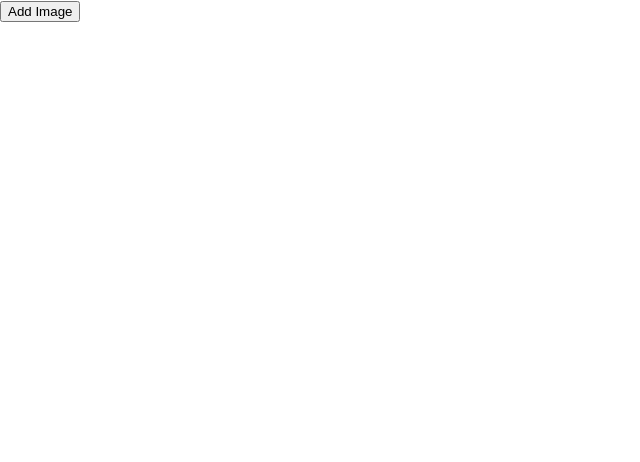
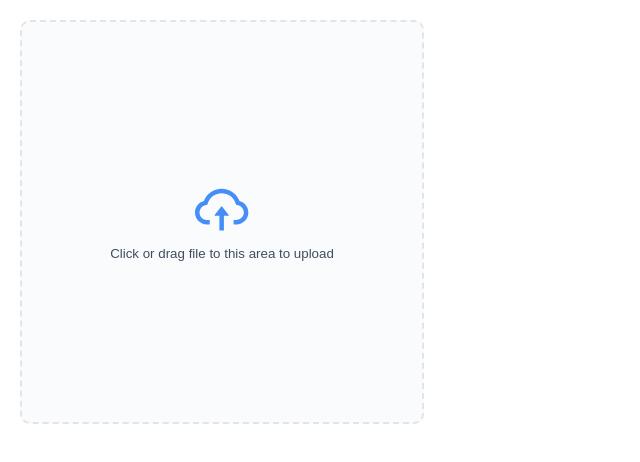
Before and after one commit to denisputnov/cv-constructor, a React (Create React App) app: page / in a window 1280 px wide. Shown: the top 462 px of the page, without its empty margins (0-640 px from the left). Built offline with nearby package versions, Linux system fonts and the light colour scheme.

Commit message:
add basic image upload component functionality

```diff
--- a/package.json
+++ b/package.json
@@ -3,6 +3,7 @@
   "version": "0.1.0",
   "private": true,
   "dependencies": {
+    "@ant-design/icons": "^4.7.0",
     "@testing-library/jest-dom": "^5.16.1",
     "@testing-library/react": "^12.1.2",
     "@testing-library/user-event": "^13.5.0",
--- a/public/index.html
+++ b/public/index.html
@@ -5,39 +5,12 @@
     <link rel="icon" href="%PUBLIC_URL%/favicon.ico" />
     <meta name="viewport" content="width=device-width, initial-scale=1" />
     <meta name="theme-color" content="#000000" />
-    <meta
-      name="description"
-      content="Web site created using create-react-app"
-    />
     <link rel="apple-touch-icon" href="%PUBLIC_URL%/logo192.png" />
-    <!--
-      manifest.json provides metadata used when your web app is installed on a
-      user's mobile device or desktop. See https://developers.google.com/web/fundamentals/web-app-manifest/
-    -->
     <link rel="manifest" href="%PUBLIC_URL%/manifest.json" />
-    <!--
-      Notice the use of %PUBLIC_URL% in the tags above.
-      It will be replaced with the URL of the `public` folder during the build.
-      Only files inside the `public` folder can be referenced from the HTML.
-
-      Unlike "/favicon.ico" or "favicon.ico", "%PUBLIC_URL%/favicon.ico" will
-      work correctly both with client-side routing and a non-root public URL.
-      Learn how to configure a non-root public URL by running `npm run build`.
-    -->
     <title>React App</title>
   </head>
   <body>
     <noscript>You need to enable JavaScript to run this app.</noscript>
     <div id="root"></div>
-    <!--
-      This HTML file is a template.
-      If you open it directly in the browser, you will see an empty page.
-
-      You can add webfonts, meta tags, or analytics to this file.
-      The build step will place the bundled scripts into the <body> tag.
-
-      To begin the development, run `npm start` or `yarn start`.
-      To create a production bundle, use `npm run build` or `yarn build`.
-    -->
   </body>
 </html>
--- a/src/App.tsx
+++ b/src/App.tsx
@@ -1,6 +1,7 @@
 import React, { useCallback, useEffect, useRef, useState } from 'react';
 import Cropper from "react-easy-crop";
 import { Point, Area } from "react-easy-crop/types";
+import styled from 'styled-components';
 import ImageUploader from './components/ImageUploader';
 
 export default function App() {
@@ -29,7 +30,13 @@ export default function App() {
   //   </div>
   // );
   return (
-    <ImageUploader />
+    <ImageUploadContainer>
+      <ImageUploader />
+    </ImageUploadContainer>
   )
+}
 
-}
+const ImageUploadContainer = styled.div`
+  width: 400px;
+  padding: 20px;
+`
--- a/src/components/ImageUploader.tsx
+++ b/src/components/ImageUploader.tsx
@@ -1,10 +1,23 @@
-import React, { useEffect, useRef, useState } from "react";
+import React, { useCallback, useEffect, useRef, useState } from "react";
 import styled from "styled-components";
+import { CloudUploadOutlined } from "@ant-design/icons";
+import { Area, Point } from "react-easy-crop/types";
+import Cropper from "react-easy-crop";
 
 const ImageUploader: React.FC = () => {
   const [image, setImage] = useState<File | null>(null);
   const [preview, setPreview] = useState<string | null>(null);
+  const [showAdditionalButton, setShowAdditionalButton] = useState<boolean>(false);
   const fileInputRef = useRef<HTMLInputElement>(null);
+
+  const [crop, setCrop] = useState<Point>({ x: 0, y: 0 });
+  const [zoom, setZoom] = useState(1);
+  const onCropComplete = useCallback(
+    (croppedArea: Area, croppedAreaPixels: Area) => {
+      console.log(croppedArea, croppedAreaPixels);
+    },
+    []
+  );
 
   useEffect(() => {
     if (image) {
@@ -13,33 +26,44 @@ const ImageUploader: React.FC = () => {
         setPreview(reader.result as string);
       };
       reader.readAsDataURL(image);
+      !showAdditionalButton && setShowAdditionalButton(true);
     } else {
       setPreview(null);
     }
   }, [image]);
 
   return (
-    <form>
+    <ImageUploadContainer>
+      <ImageUploadArea>
         {preview ? (
-        <img
-          src={preview}
-          style={{ objectFit: "cover" }}
-          onClick={() => {
-            setImage(null);
-          }}
-          alt="You"
+          <Cropper
+            image={preview}
+            crop={crop}
+            zoom={zoom}
+            aspect={3 / 4}
+            onCropChange={setCrop}
+            onCropComplete={onCropComplete}
+            onZoomChange={setZoom}
           />
+          // <PreviewImage
+          //   src={preview}
+          //   onClick={() => {
+          //     setImage(null);
+          //   }}
+          //   alt="You"
+          // />
         ) : (
-        <button
+          <UploadButton
             onClick={(event) => {
               event.preventDefault();
               fileInputRef?.current?.click();
             }}
           >
-          Add Image
-        </button>
+            <CloudUploadIcon />
+            <span>Click or drag file to this area to upload</span>
+          </UploadButton>
         )}
-      <input
+        <HiddenFileInput
           type="file"
           style={{ display: "none" }}
           ref={fileInputRef}
@@ -54,15 +78,75 @@ const ImageUploader: React.FC = () => {
             }
           }}
         />
-    </form>
+      </ImageUploadArea>
+      {showAdditionalButton &&
+        <UploadAnotherButton
+          onClick={() => { setImage(null); fileInputRef?.current?.click(); }}
+        >
+          Upload another photo
+        </UploadAnotherButton>
+      }
+    </ImageUploadContainer>
   );
 };
 
-const ImageUploadForm = styled.form`
-  width: 100%;
-  height: 100%;
-  max-height: 400px;
+const ImageUploadContainer = styled.div`
+  display: flex;
+  flex-direction: column;
+  gap: 10px;
 `
 
+const UploadAnotherButton = styled.button`
+  display: block;
+  width: 100%;
+  height: 40px;
+  border-radius: 10px;
+  color: #404E60;
+  background-color: #FAFBFC;
+  border: 2px solid #E2E5E8;
+  cursor: pointer;
+`
+
+const ImageUploadArea = styled.div`
+  position: relative;
+  width: 100%;
+  aspect-ratio: 1/1;
+  overflow: hidden;
+  background-color: #FAFBFC;
+  border: 2px dashed #E2E5E8;
+  border-radius: 10px;
+`
+
+const HiddenFileInput = styled.input`
+  display: none;
+`
+
+const UploadButton = styled.button`
+  position: absolute;
+  display: flex;
+  flex-direction: column;
+  gap: 10px;
+  align-items: center;
+  justify-content: center;
+  color: #404E60;
+  inset: 0;
+  padding: 0;
+  width: 100%;
+  border: none;
+  background-color: transparent;
+  cursor: pointer;
+`
+
+export const PreviewImageContainer = styled.div`
+  position: absolute;
+  inset: 0;
+  width: 100%;
+  object-fit: cover;
+`
+
+const CloudUploadIcon = styled(CloudUploadOutlined)`
+  font-size: 400%;
+  color: #448EF7;
+`
 
 export default ImageUploader;
```
Lines whose indentation alone changed are shown as unchanged.
